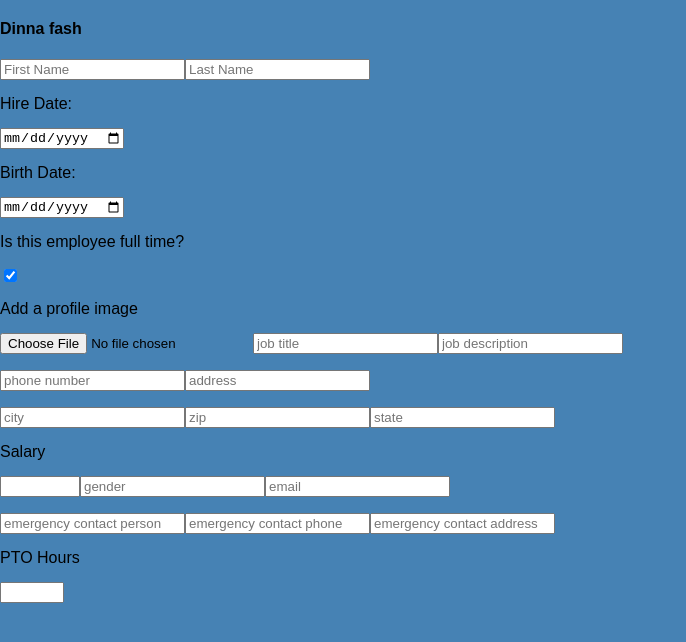
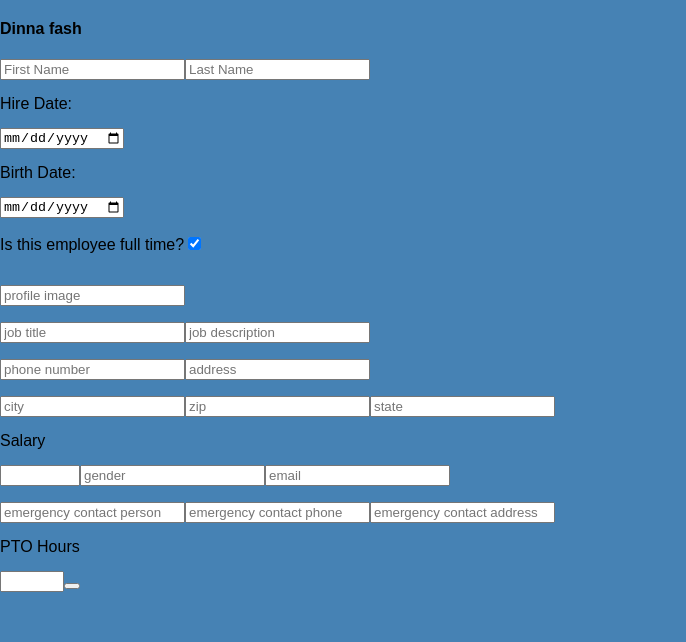
Before and after one commit to alsleaders/employees, a React (Create React App) app: page /employee/add in a window 1280 px wide. Shown: the top 642 px of the page, without its empty margins (0-686 px from the left). Built offline with nearby package versions, Linux system fonts and the light colour scheme.

Commit message:
post seems to be working

```diff
--- a/src/Pages/AddEmployee.js
+++ b/src/Pages/AddEmployee.js
@@ -1,22 +1,36 @@
 import React, { useState, useEffect } from 'react'
+import axios from 'axios'
+
+const COMPANYNAME = 'Leaders Imagined'
+const API_URL = 'https://sdg-staff-directory-app.herokuapp.com/api'
 
 export default function Home() {
   // this is where the form is going to get the employee information
 
+  const sendEmployeeData = () => {
+    axios.post(`${API_URL}/${COMPANYNAME}/Employees`, {
+      company: COMPANYNAME
+    })
+  }
+
   return (
     <>
       <h4> Dinna fash</h4>
-      <form>
+      <form onSubmit={() => sendEmployeeData}>
         <input type="text" placeholder="First Name" />
         <input type="text" placeholder="Last Name" />
         <p> Hire Date: </p>
         <input type="date" />
         <p>Birth Date: </p>
         <input type="date" />
-        <p>Is this employee full time? </p>
-        <input type="checkbox" value="full time" checked />
-        <p>Add a profile image </p>
-        <input type="file" name="myImage" />
+        <p>
+          Is this employee full time?
+          <input type="checkbox" value="full time" checked />{' '}
+        </p>
+        <br />
+        <input type="text" placeholder="profile image" />
+        <br />
+        <br />
         <input type="text" placeholder="job title" />
         <input type="text" placeholder="job description" />
         <br />
@@ -40,6 +54,7 @@ export default function Home() {
         <input type="text" placeholder="emergency contact address" />
         <p> PTO Hours </p>
         <input type="number" min="0" max="500" />
+        <button onClick={() => sendEmployeeData} />
       </form>
     </>
   )
```
